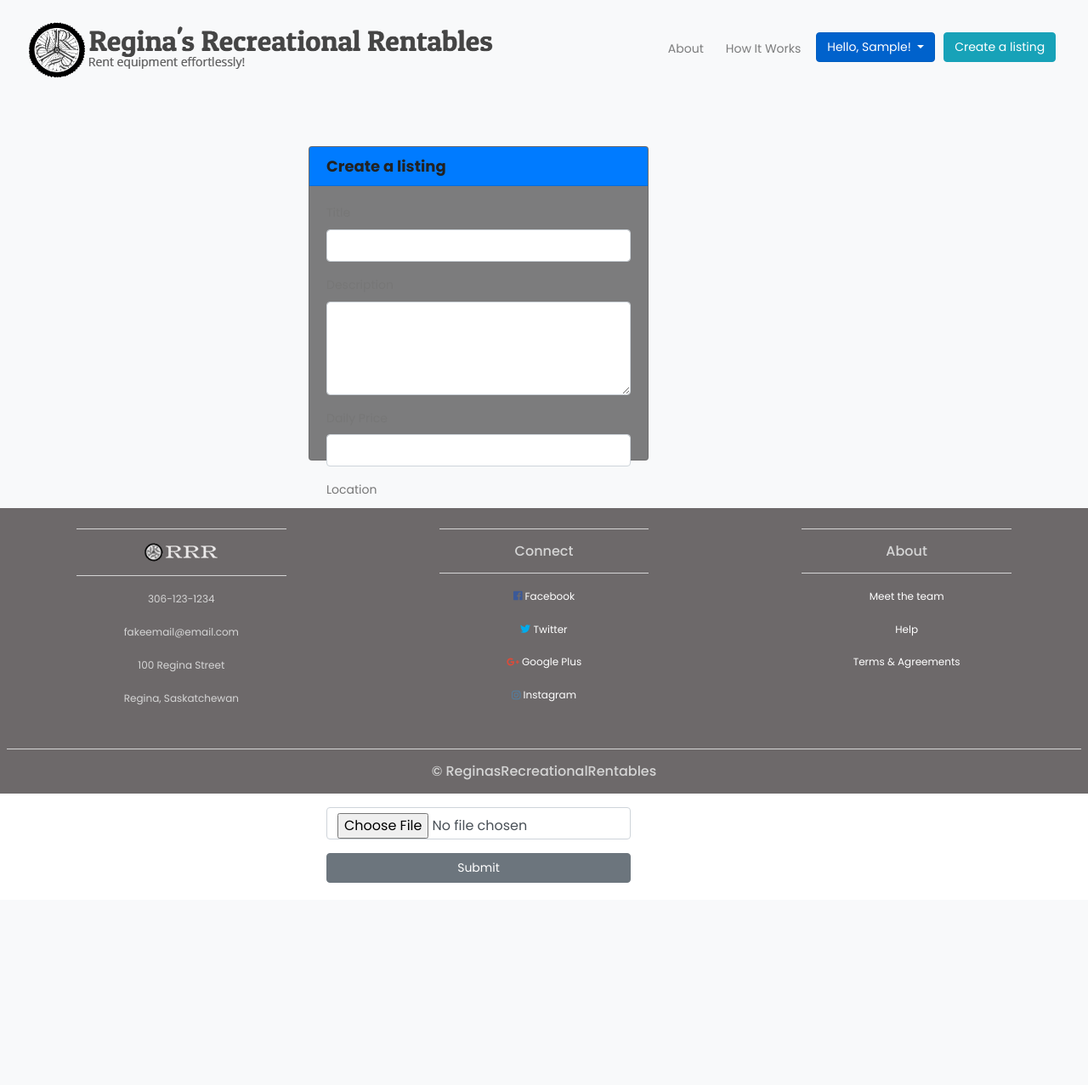
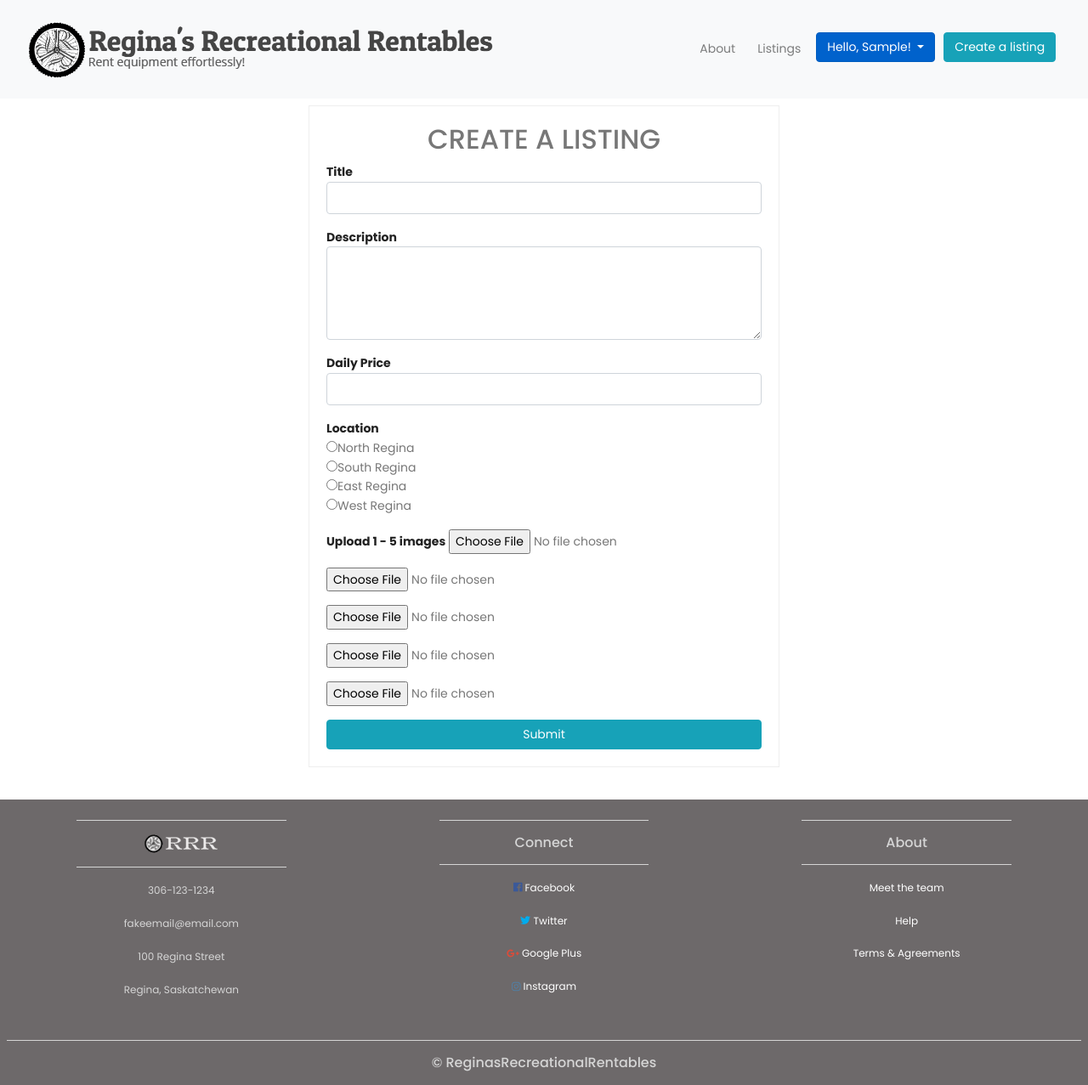
Before and after one commit to MahrukhA/RRRApplication, a Django app: page /listings/create in a window 1280 px wide. Shown: the whole page at 85% size. Before the commit the page ends 1039 px from the top, so only its background shows below. Run offline with Django 3.2, Linux system fonts and the light colour scheme; the visitor is signed in with stand-in values (Sample User, id 1); some libraries are stand-ins or nearby versions.

Commit message:
updated listings page

```diff
--- a/RRR/RRR/static/css/style.css
+++ b/RRR/RRR/static/css/style.css
@@ -1,4 +1,143 @@
 @import url('https://fonts.googleapis.com/css?family=Poppins:400,500,700');
+
+body {
+  color: #777;
+  font-family: "Poppins",sans-serif;
+  font-size: 14px;
+  font-weight: 300;
+  line-height: 1.625em;
+  position: relative;
+}
+
+div {
+  display: block;
+}
+
+h4 {
+  font-family: "Poppins",sans-serif;
+  color: #222;
+  line-height: 1.2em !important;
+  margin-bottom: 0;
+  margin-top: 0;
+  font-weight: 600;
+  font-size: 18px;
+}
+
+ul {
+  margin: 0;
+  padding: 0;
+  list-style: none;
+}
+
+a {
+  transition: all 0.3s ease 0s;
+}
+
+a, a:focus, a:hover {
+  text-decoration: none;
+  outline: 0;
+}
+
+/* LISTINGS */
+#list-title {
+  text-align: center;
+  color: #17a2b8;
+}
+
+.listing-img {
+  vertical-align: middle;
+  border-style: none;
+  width: 300px;
+  height: 200px;
+}
+
+.pt-100 {
+  padding-top: 50px;
+}
+
+.pt-20 {
+  padding-top: 20px;
+}
+
+.pb-20 {
+  padding-bottom: 20px;
+}
+
+.single-list {
+  padding-bottom: 30px;
+}
+
+.single-list .footer .ml-20 {
+  margin-left: 20px;
+}
+
+.single-list .footer i {
+  margin-right: 20px;
+}
+
+.single-list .detail {
+  margin-left: 30px;
+}
+
+.single-list .price {
+  position: absolute;
+  font-size: 14px;
+  padding: 15px;
+  width: 85px;
+  background-color: #222;
+  text-align: center;
+  color: #fff;
+}
+
+.single-list .price span {
+  font-size: 24px;
+  font-weight: 600;
+}
+
+.single-list .footer a {
+  color: #777;
+}
+
+.single_widget {
+  border: 1px solid #eee;
+  padding: 20px;
+  margin-bottom: 30px;
+}
+
+.search_widget .stylish-input-group .form-control, .top-section-area .stylish-input-group .form-control {
+  border-right: 0;
+  border-left: 0;
+  box-shadow: 0 0 0;
+  border-color: #eee;
+  background-color: #f9f9ff;
+}
+
+.search_widget .cat_widget h4 {
+  padding-top: 20px;
+  margin-left: 12px;
+}
+
+.single_widget .form-group label {
+  font-family: "Poppins",sans-serif;
+  color: #222;
+  line-height: 1.2em !important;
+  margin-bottom: 0;
+  margin-top: 0;
+  font-weight: 600;
+  font-size: 14px;
+}
+
+.cat_widget a {
+  color: #222;
+  border: 1px solid #eee;
+  padding: 10px;
+  display: block;
+  margin-bottom: 10px;
+  font-weight: 400;
+  background-color: #f9f9ff;
+}
+
+/* NAVBAR */
 
 .navbar{
   padding: 0.8rem;
@@ -7,6 +146,9 @@
 
 .btn{
   font-size: 1em;
+  color: #fff;
+  background-color: #17a2b8;
+  border-color: #17a2b8;
 }
 
 
@@ -19,6 +161,11 @@
 }
 
 /* NAVIGATIAON-ALL*/
+
+.col-lg-8 #imaginary_container {
+  background: #fff;
+  padding: 24px;
+}
 
 .carousel-inner img{
  width:100%;
@@ -135,7 +282,6 @@ hr.light-100{
   width:100%;
 }
 
-
 /*---Media Queries --*/
 @media (max-width: 992px) {
 
@@ -147,7 +293,6 @@ hr.light-100{
 
 }
 
-
 /*---Firefox Bug Fix --*/
 .carousel-item {
   transition: -webkit-transform 0.5s ease;
@@ -156,6 +301,7 @@ hr.light-100{
   -webkit-backface-visibility: visible;
   backface-visibility: visible;
 }
+
 /*--- Fixed Background Image --*/
 figure {
   position: relative;
@@ -189,8 +335,6 @@ figure {
 [class*="col-"] {
     padding: 0.5rem;
 }
-
-/* FOOTER - ALL PAGES*/
 
 /*CSS FOR LOGIN PAGE*/
 .container{
@@ -254,134 +398,3 @@ color: white;
 .links a{
 margin-left: 4px;
 }
-
-/* Stephen */
-/* Mostly based on viewlistings.html page */
-body {
-  color: #777;
-  font-family: "Poppins",sans-serif;
-  font-size: 14px;
-  font-weight: 300;
-  line-height: 1.625em;
-  position: relative;
-}
-
-div {
-  display: block;
-}
-
-h4 {
-  font-family: "Poppins",sans-serif;
-  color: #222;
-  line-height: 1.2em !important;
-  margin-bottom: 0;
-  margin-top: 0;
-  font-weight: 600;
-}
-
-h4 {
-  font-size: 18px;
-}
-
-ul {
-  margin: 0;
-  padding: 0;
-  list-style: none;
-}
-
-a {
-  transition: all 0.3s ease 0s;
-}
-
-a, a:focus, a:hover {
-  text-decoration: none;
-  outline: 0;
-}
-
-#list-title {
-  text-align: center;
-  color: #17a2b8;
-}
-
-.listing-img {
-  vertical-align: middle;
-  border-style: none;
-  width: 300px;
-  height: 200px;
-}
-
-.pt-100 {
-  padding-top: 50px;
-}
-
-.pt-20 {
-  padding-top: 20px;
-}
-
-.pb-20 {
-  padding-bottom: 20px;
-}
-
-.single-list {
-  padding-bottom: 30px;
-}
-
-.single-list .footer .ml-20 {
-  margin-left: 20px;
-}
-
-.single-list .footer i {
-  margin-right: 20px;
-}
-
-.single-list .detail {
-  margin-left: 30px;
-}
-
-.single-list .date {
-  position: absolute;
-  font-size: 14px;
-  padding: 15px;
-  width: 85px;
-  background-color: #222;
-  text-align: center;
-  color: #fff;
-}
-
-.single-list .date span {
-  font-size: 24px;
-  font-weight: 600;
-}
-
-.single-list .footer a {
-  color: #777;
-}
-
-.single_widget {
-  border: 1px solid #eee;
-  padding: 20px;
-  margin-bottom: 30px;
-}
-
-.search_widget .stylish-input-group .form-control, .top-section-area .stylish-input-group .form-control {
-  border-right: 0;
-  border-left: 0;
-  box-shadow: 0 0 0;
-  border-color: #eee;
-  background-color: #f9f9ff;
-}
-
-.search_widget .cat_widget h4 {
-  padding-top: 20px;
-  margin-left: 12px;
-}
-
-.cat_widget a {
-  color: #222;
-  border: 1px solid #eee;
-  padding: 10px;
-  display: block;
-  margin-bottom: 10px;
-  font-weight: 400;
-  background-color: #f9f9ff;
-}
--- a/RRR/listings/urls.py
+++ b/RRR/listings/urls.py
@@ -4,7 +4,7 @@ from . import views
 
 urlpatterns = [
     path('', views.index, name='listings'),
-    # following will look like /viewlistings/1 or index of specific listing
+    # following will look like /listings/1 or index of specific listing
     path('<int:listing_id>', views.listing, name='listing'),
     path('create', views.create, name='create'),
 ]
--- a/RRR/templates/accounts/login.html
+++ b/RRR/templates/accounts/login.html
@@ -7,10 +7,8 @@
     <div class="container">
         <div class="row">
             <div class="col-md-6 mx-auto">
-                <div class="card">
-                    <div class="card-header bg-primary text-white">
-                        <h4> Login</h4>
-                    </div>
+                <div class="single_widget">
+                    <h2 class="text-center"> LOGIN</h2>
                     <div class="card-body">
                         {% include 'partials/_alerts.html' %}
                         <form action="{% url 'login' %}" method="POST">
--- a/RRR/templates/accounts/register.html
+++ b/RRR/templates/accounts/register.html
@@ -7,10 +7,8 @@
     <div class="container">
         <div class="row">
             <div class="col-md-6 mx-auto">
-                <div class="card">
-                    <div class="card-header bg-primary text-white">
-                        <h4> Register</h4>
-                    </div>
+                <div class="single_widget">
+                    <h2 class="text-center"> REGISTER</h2>
                     <div class="card-body">
                         <!-- Errors -->
                         {% include 'partials/_alerts.html' %}
--- a/RRR/templates/listings/create.html
+++ b/RRR/templates/listings/create.html
@@ -3,15 +3,12 @@
 {% block title %} | Create a Listing{% endblock %}
 
 {% block content %}
-<section id="create" class="bg-light py-5">
+<!-- <section id="create" class="bg-light py-5"> -->
 <div class="container">
 	<div class="row">
-			<div class="col-md-6 mx-auto">
-				<div class="card">
-					<div class="card-header bg-primary text-white">
-						<h4> Create a listing </h4>
-					</div>
-					<div class="card-body">
+		<div class="col-lg-6 mx-auto">
+			<div class="single_widget">
+				<h2 class="text-center"> CREATE A LISTING </h2>
 				{% include 'partials/_alerts.html' %}
 				<form action="{% url 'create' %}" method="POST" enctype="multipart/form-data">
 					{% csrf_token %}
@@ -31,7 +28,8 @@
 					</div>
 
 					<div class="form-group">
-								<label for="location">Location</label><br /> <!--radio buttons doesn't create a new line automatically--->
+						<label for="location">Location</label><br />
+						<!--radio buttons doesn't create a new line automatically--->
 						<input type="radio" name="location" value="0">North Regina<br />
 						<input type="radio" name="location" value="1">South Regina<br />
 						<input type="radio" name="location" value="2">East Regina<br />
@@ -40,36 +38,30 @@
 
 					<div class="form-group">
 						<label for="photo_1">Upload 1 - 5 images</label>
-								<input id="photo_1" type="file" name="photo_1" class="form-control" required>
+						<input id="photo_1" type="file" name="photo_1" required>
 					</div>
 
 					<div class="form-group">
-								<input type="file" name="photo_2" class="form-control">
+						<input type="file" name="photo_2">
 					</div>
 
 					<div class="form-group">
-								<input type="file" name="photo_3" class="form-control">
+						<input type="file" name="photo_3">
 					</div>
 
 					<div class="form-group">
-								<input type="file" name="photo_4" class="form-control">
+						<input type="file" name="photo_4">
 					</div>
 
 					<div class="form-group">
-								<input type="file" name="photo_5" class="form-control">
+						<input type="file" name="photo_5">
 					</div>
 
-							<input type="submit" value="Submit" class="btn btn-secondary btn-block"/>
+					<input type="submit" value="Submit" class="btn btn-secondary btn-block" />
 				</form>
 			</div>
 		</div>
 	</div>
 </div>
-	</div>
 </section>
-
-
-
-
-
 {% endblock %}
--- a/RRR/templates/listings/viewlistings.html
+++ b/RRR/templates/listings/viewlistings.html
@@ -76,7 +76,7 @@
                     <div class="single-list flex-row d-flex">
                         <!-- Image -->
                         <div class="thumb">
-                            <div class="date">
+                            <div class="price">
                                 <span>$10</span><br>/ Day
                             </div>
                             <img src="{% static 'img/mbike.jpg' %}" class="listing-img" alt="bike">
@@ -104,7 +104,7 @@
                     <div class="single-list flex-row d-flex">
                         <!-- Image -->
                         <div class="thumb">
-                            <div class="date">
+                            <div class="price">
                                 <span>$15</span><br>/ Day
                             </div>
                             <img src="{% static 'img/snowboard.jpg' %}" class="listing-img" alt="snowboard">
@@ -134,7 +134,7 @@
                     <div class="single-list flex-row d-flex">
                         <!-- Image -->
                         <div class="thumb">
-                            <div class="date">
+                            <div class="price">
                                 <span>$20</span><br>/ Day
                             </div>
                             <img src="{% static 'img/kayak.jpeg' %}" class="listing-img" alt="kayak">
--- a/RRR/templates/partials/_navbar.html
+++ b/RRR/templates/partials/_navbar.html
@@ -12,7 +12,7 @@
                     <a class="nav-link" href="{% url 'about' %}">About</a>
                 </li>
                 <li class="nav-item">
-                    <a class="nav-link" href="#howitworks">How It Works</a>
+                    <a class="nav-link" href="{% url 'listings' %}">Listings</a>
                 </li>
                 {% if user.is_authenticated %}
                 <li class="nav-item">
@@ -44,7 +44,8 @@
                     <a class="nav-link" href="{% url 'login' %}">Log In</a>
                 </li>
                 <li class="nav-item">
-                    <a class="btn btn-info" href="{% url 'login'%}" role="button">Create a listing</a><!--Must be logged in to create a listing-->
+                    <a class="btn btn-info" href="{% url 'login'%}" role="button">Create a listing</a>
+                    <!--Must be logged in to create a listing-->
                 </li>
                 {% endif %}
             </ul>
```
Also changed, not shown: RRR/static/css/style.css (+152 -135 lines), RRR/templates/pages/index.html (+15 -3 lines). Lines whose indentation alone changed are shown as unchanged.
